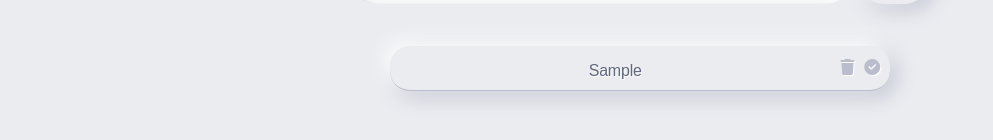
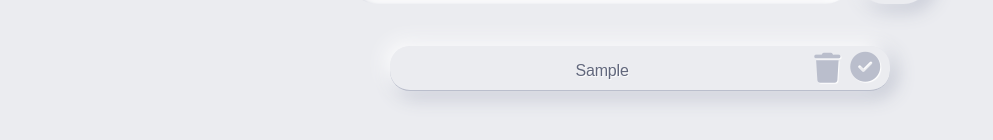
Before and after one commit to marat313/todo-app-JS, a plain HTML site: page index.html in a window 1280 px wide. Both pictures are taken after typing "Sample" into the empty fields and a click on the button "Add". Shown: the part 234-374 px from the top of the page, without its empty margins (0-993 px from the left). Drawn offline with Linux system fonts and the light colour scheme.

Commit message:
first commit

```diff
--- a/style.css
+++ b/style.css
@@ -191,3 +191,9 @@
   transition: 0.2s ease-out;
   opacity: 0;
 }
+
+@media (min-width: 425px) {
+  .fa-trash, .done-btn{
+    font-size: 30px;
+  }
+}
```
